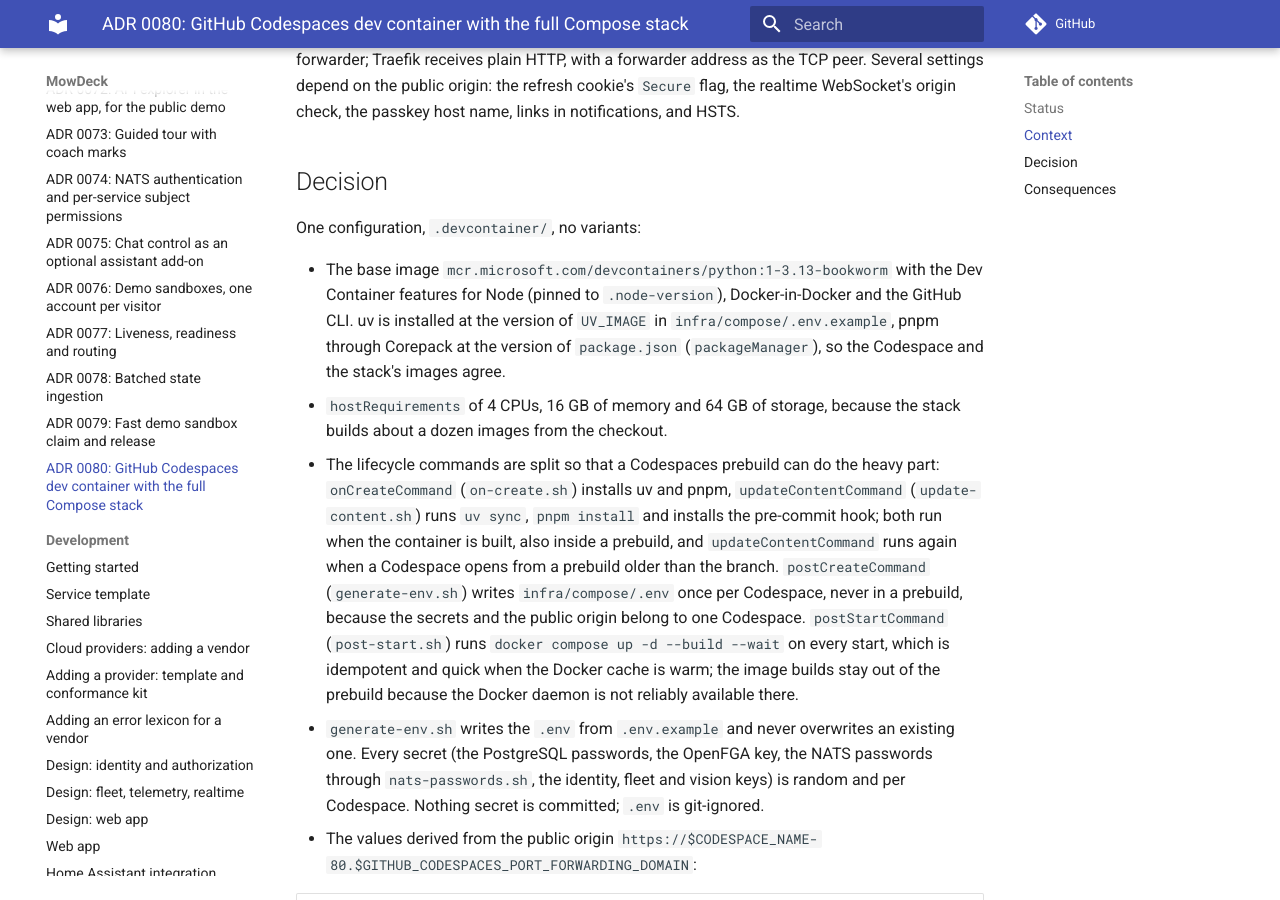
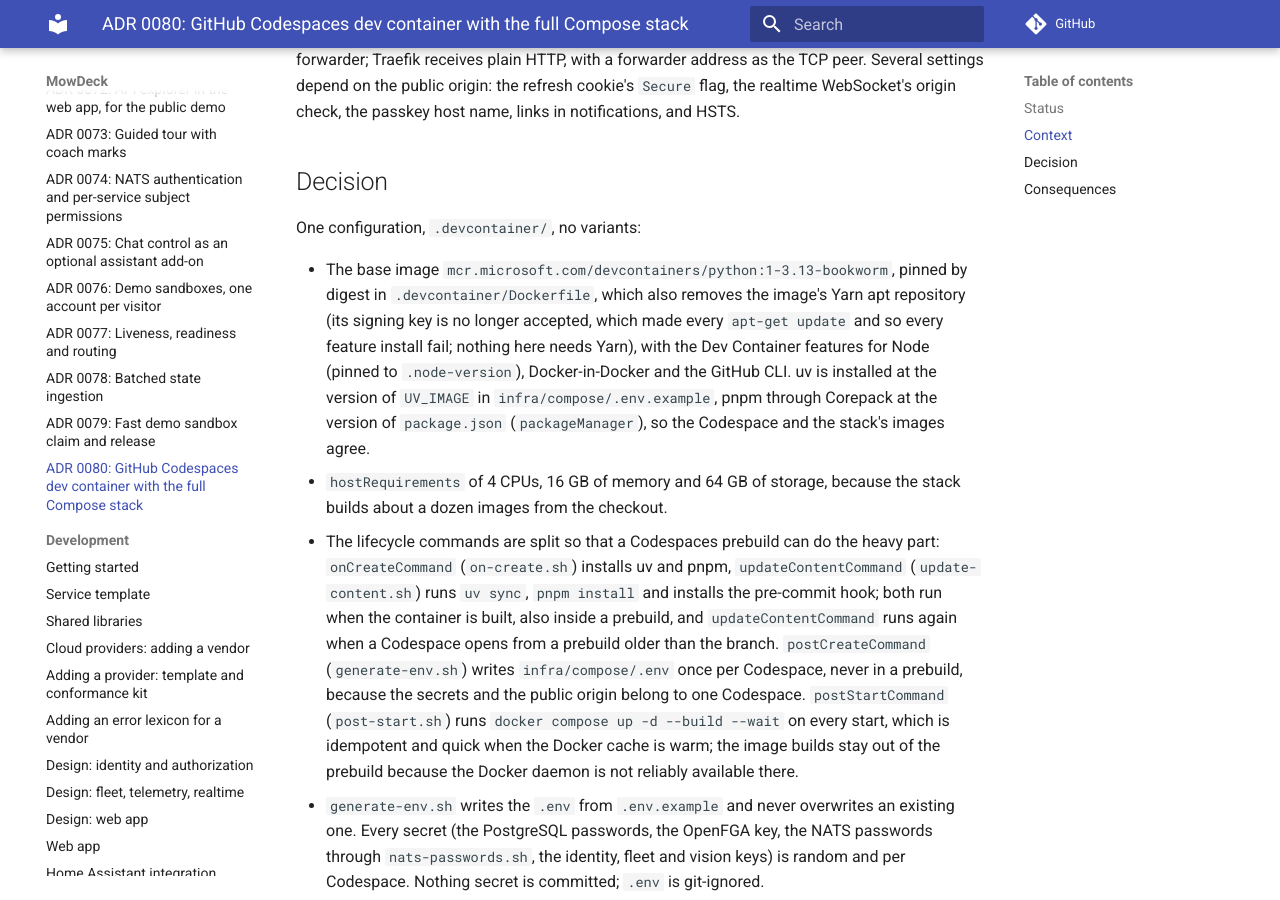
Before and after one commit to lukislp/mowdeck, an MkDocs documentation site: the page built from docs/adr/0080-codespaces-dev-container.md, in a window 1280 px wide and 900 px high, scrolled down 511 px. Built offline with MkDocs 1.6.1 and Material for MkDocs 9.7.7, drawn with Linux system fonts in a browser that asks for light colours; comment, search, counter and statistics services are not loaded.

Commit message:
fix(devcontainer): remove the base image's Yarn apt source so the features install (#321)
The Python dev container image ships the Yarn apt repository, whose signing key is no longer accepted (NO_PUBKEY 62D54FD4003F6525). Every apt-get update failed and the Docker-in-Docker feature with it, so no Codespace could be created. A Dockerfile pins the base image by digest and removes the source before the features run.

Signed-off-by: lkoerber <155678024+lukislp@users.noreply.github.com>

```diff
--- a/docs/adr/0080-codespaces-dev-container.md
+++ b/docs/adr/0080-codespaces-dev-container.md
@@ -14,7 +14,7 @@ The forwarder changes what the stack sees. A Codespace's port 80 is published as
 
 One configuration, `.devcontainer/`, no variants:
 
-- The base image `mcr.microsoft.com/devcontainers/python:1-3.13-bookworm` with the Dev Container features for Node (pinned to `.node-version`), Docker-in-Docker and the GitHub CLI. uv is installed at the version of `UV_IMAGE` in `infra/compose/.env.example`, pnpm through Corepack at the version of `package.json` (`packageManager`), so the Codespace and the stack's images agree.
+- The base image `mcr.microsoft.com/devcontainers/python:1-3.13-bookworm`, pinned by digest in `.devcontainer/Dockerfile`, which also removes the image's Yarn apt repository (its signing key is no longer accepted, which made every `apt-get update` and so every feature install fail; nothing here needs Yarn), with the Dev Container features for Node (pinned to `.node-version`), Docker-in-Docker and the GitHub CLI. uv is installed at the version of `UV_IMAGE` in `infra/compose/.env.example`, pnpm through Corepack at the version of `package.json` (`packageManager`), so the Codespace and the stack's images agree.
 - `hostRequirements` of 4 CPUs, 16 GB of memory and 64 GB of storage, because the stack builds about a dozen images from the checkout.
 - The lifecycle commands are split so that a Codespaces prebuild can do the heavy part: `onCreateCommand` (`on-create.sh`) installs uv and pnpm, `updateContentCommand` (`update-content.sh`) runs `uv sync`, `pnpm install` and installs the pre-commit hook; both run when the container is built, also inside a prebuild, and `updateContentCommand` runs again when a Codespace opens from a prebuild older than the branch. `postCreateCommand` (`generate-env.sh`) writes `infra/compose/.env` once per Codespace, never in a prebuild, because the secrets and the public origin belong to one Codespace. `postStartCommand` (`post-start.sh`) runs `docker compose up -d --build --wait` on every start, which is idempotent and quick when the Docker cache is warm; the image builds stay out of the prebuild because the Docker daemon is not reliably available there.
 - `generate-env.sh` writes the `.env` from `.env.example` and never overwrites an existing one. Every secret (the PostgreSQL passwords, the OpenFGA key, the NATS passwords through `nats-passwords.sh`, the identity, fleet and vision keys) is random and per Codespace. Nothing secret is committed; `.env` is git-ignored.
```
Also changed, not shown: 2 other files.
